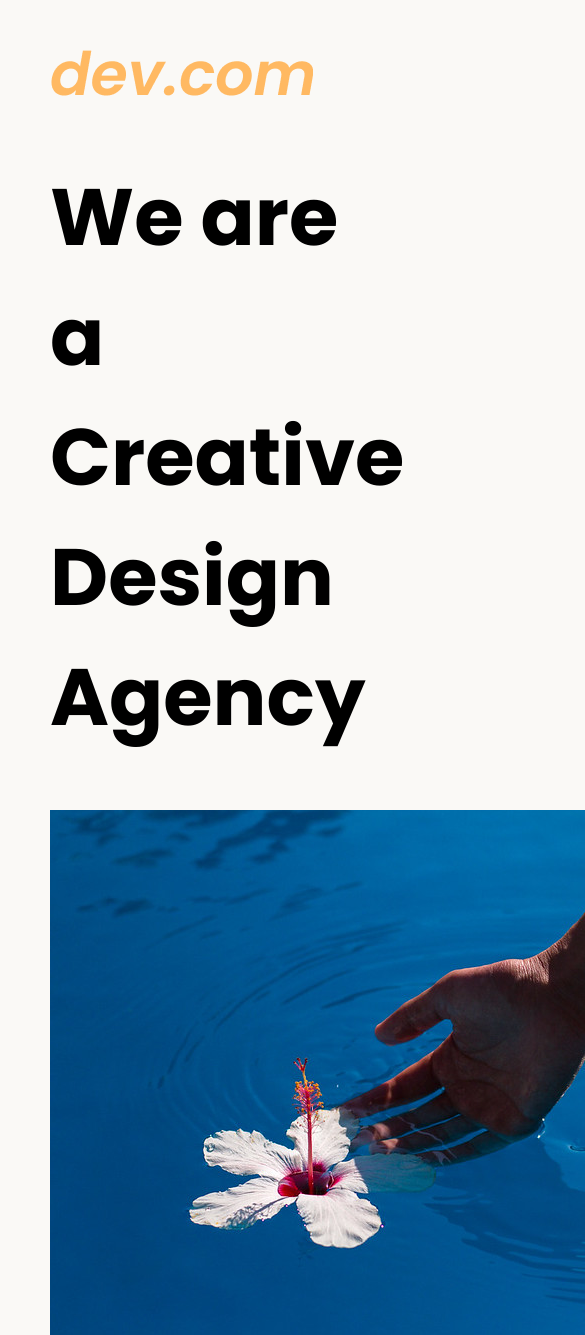
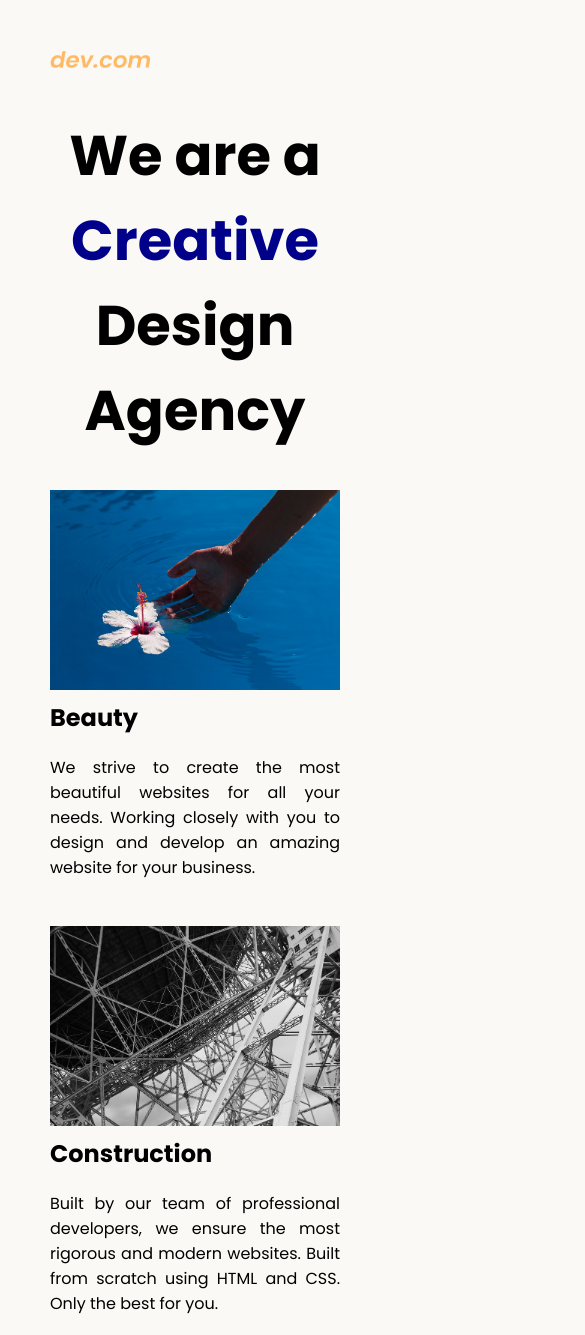
Before and after one commit to benicastro/webdevbootcamp_udemy, a plain HTML site: page section_08/8.4 Web Design Agency Project/index.html in a window 390 px wide. Shown: the top 1335 px of the page, 585 px wide, since content can reach past the window. Drawn offline with Linux system fonts and the light colour scheme.

Commit message:
Continued working on the exercises

```diff
--- a/section_08/8.4 Web Design Agency Project/index.html
+++ b/section_08/8.4 Web Design Agency Project/index.html
@@ -14,7 +14,7 @@
 <body>
   <div class="main">
     <img class="logo" src="./assets/images/logo.png" alt="logo">
-    <h1>We are a Creative Design Agency</h1>
+    <h1>We are a <span class="span-text">Creative</span><br>Design Agency</h1>
     <div class="left card"><img class="tile-image" src="./assets/images/beautiful.jpg" alt="hand and flower in water">
       <h2 class="card-title">Beauty</h2>
       <p class="card-text">We strive to create the most beautiful websites for all your needs. Working closely with you
@@ -25,7 +25,7 @@
 
     <div class="right card"><img class="tile-image" src="./assets/images/construction.jpg" alt="metal structure">
       <h2 class="card-title">Construction</h2>
-      <p>Built by our team of professional developers, we ensure the most rigourous and modern websites. Built from
+      <p>Built by our team of professional developers, we ensure the most rigorous and modern websites. Built from
         scratch using HTML and CSS. Only the best for you.</p>
     </div>
 
--- a/section_08/8.4 Web Design Agency Project/style.css
+++ b/section_08/8.4 Web Design Agency Project/style.css
@@ -18,3 +18,48 @@ footer {
   text-align: right;
   color: midnightblue;
 }
+
+.span-text {
+  color: darkblue;
+}
+
+.tile-image {
+  float: left;
+  height: 200px;
+  margin-right: 50px;
+}
+
+.left {
+  float: left;
+  width: 45%;
+}
+
+.right {
+  float: right;
+  width: 45%;
+}
+
+@media (max-width: 680px) {
+  .logo {
+    width: 100px;
+  }
+
+  h1 {
+    font-size: 3.5rem;
+    text-align: center;
+  }
+
+  .card {
+    width: 100%;
+    display: block;
+    text-align: justify;
+    margin-bottom: 30px;
+  }
+
+  .tile-image {
+    width: 100%;
+    display: inline;
+    margin-bottom: 10px;
+    object-fit: cover;
+  }
+}
```
Also changed, not shown: section_08/8.3 Media Query/index.html (+24 -0 lines).
